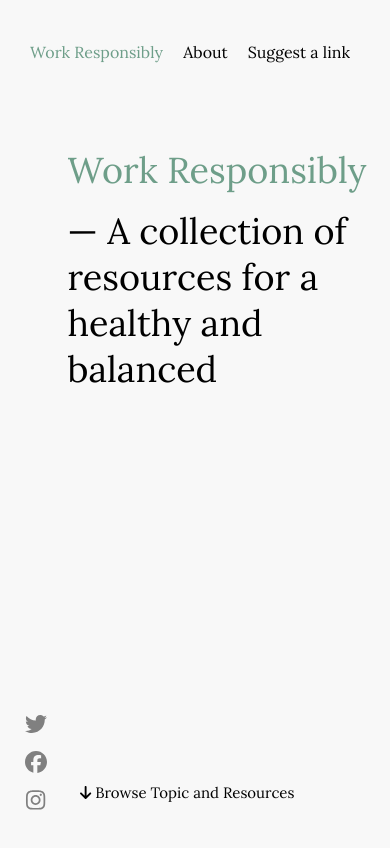
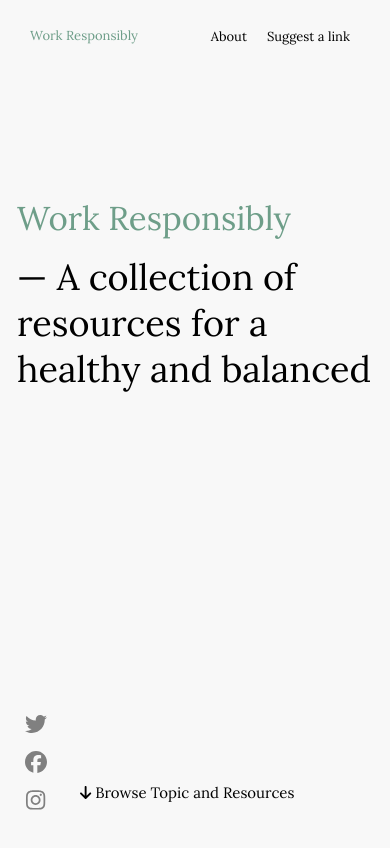
Before and after one commit to KaranB37/Work-responsibly, a React (Create React App) app: page / in a window 390 px wide. Shown: the top 848 px of the page. Built offline with nearby package versions, Linux system fonts and the light colour scheme.

Commit message:
responsive

```diff
--- a/package.json
+++ b/package.json
@@ -14,6 +14,7 @@
     "react": "^18.2.0",
     "react-dom": "^18.2.0",
     "react-scripts": "5.0.1",
+    "simplebar": "^6.2.5",
     "typed.js": "^2.0.16",
     "web-vitals": "^2.1.4"
   },
--- a/src/Section.css
+++ b/src/Section.css
@@ -7,9 +7,7 @@
 
 }
 /* Add this CSS to your stylesheet */
-body {
-  overflow: hidden;
-}
+
 
 
 .white-sheet {
@@ -117,7 +115,7 @@ nav {
     transform: translateY(30%); /* Initially moved down */
     animation: slideFromBottom 1s ease 2s forwards; /* Slide in from the bottom after 2 seconds */
     height: 100vh;
-    overflow: auto;
+
 
 }
 
@@ -198,7 +196,7 @@ nav {
     }
     .content-wrapper p{
       font-size: 36px;
-      margin-right: 80vh;
+      margin-right: 39vh;
       margin-top: 15px;
     }
     .content-wrapper {
@@ -212,16 +210,21 @@ margin-left: 70px;
 }
 
 @media screen and (max-width: 500px) {
+  .content-wrapper h1, p {
+    font-size: 33px;}
+  .custom-section {
+    padding: 3vh 0vh;
+}
   nav {
     flex-direction: row;
     align-self: space-between;
 
   }
   nav .left{
- font-size: 16px;
+ font-size: 13px;
   }
   a{
-    font-size: 16px;
+    font-size: 13px;
      }
 
 }
@@ -229,7 +232,7 @@ margin-left: 70px;
 
   .content-wrapper p{
     font-size: 36px;
-    margin-right: 40vh;
+    margin-right: 16vh;
     margin-top: 15px;
   }
 }
@@ -241,8 +244,8 @@ margin-left: 70px;
     margin-top: 15px;
   }
   .content-wrapper{
-    margin-top: 10vh;
-    margin-left: 8vh;
+    margin-top: 18vh;
+    margin-left: 2vh;
   }
 }
 
--- a/src/Section.jsx
+++ b/src/Section.jsx
@@ -1,5 +1,4 @@
 import React, { useState, useEffect, useRef } from "react";
-
 import "./Section.css";
 import "./index.css";
 import Social from "./Icons";
--- a/src/index.css
+++ b/src/index.css
@@ -8,7 +8,27 @@ body {
   -moz-osx-font-smoothing: grayscale;
 }
 
-code {
-  font-family: source-code-pro, Menlo, Monaco, Consolas, 'Courier New',
-    monospace;
+
+/* Hide the default scrollbar for webkit-based browsers (e.g., Chrome, Safari) */
+::-webkit-scrollbar {
+  width: 12px; /* Adjust the width as needed for the slim scrollbar */
 }
+
+/* Define the track (background) of the scrollbar */
+::-webkit-scrollbar-track {
+  background: #f0f0f0; /* Background color of the track */
+  border-radius: 100%; /* Border radius for a curved appearance */
+}
+
+/* Define the thumb (the draggable part of the scrollbar) */
+::-webkit-scrollbar-thumb {
+  background: transparent; /* Make the thumb transparent by default */
+  border: 2px solid transparent; /* Add a transparent border for the curved effect */
+  border-radius: 100%; /* Border radius for a curved appearance */
+}
+
+/* On hover, reveal the thumb by changing its background color */
+::-webkit-scrollbar-thumb:hover {
+  background: #888; /* Color of the thumb */
+  border: 2px solid #888; /* Border color for the curved effect */
+}
```
Also changed, not shown: 1 other file (tests, documents, lock files or other folders).
